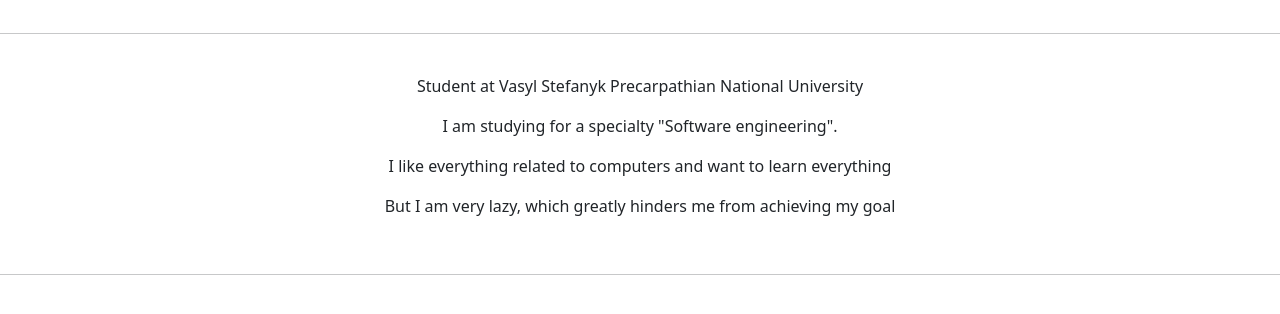
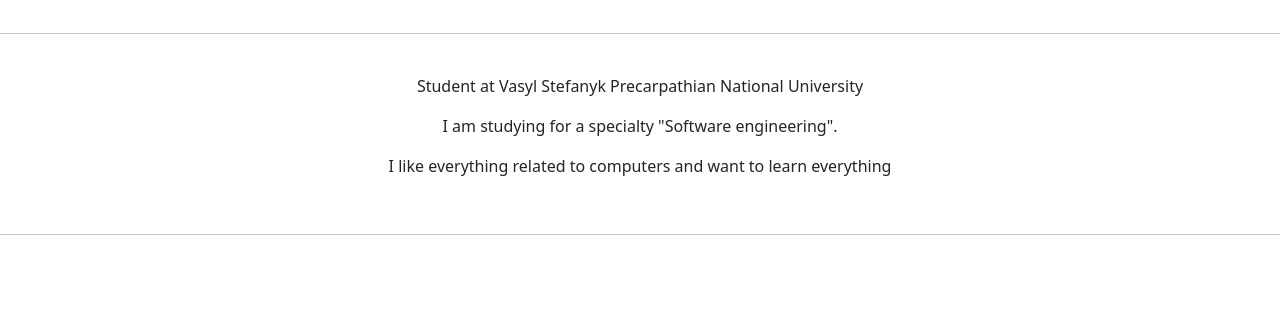
Before and after one commit to olkovtar/PythonWeb, a Python web app: template Koval_project/app/home/templates/home/index.html in a window 1280 px wide. Shown: the part 143-457 px from the top of the page. Run offline with Jinja, Linux system fonts and the light colour scheme; the template is opened without the code that fills it, so the values that code supplies are empty; some libraries are stand-ins or nearby versions.

Commit message:
Update index.html

```diff
--- a/Koval_project/app/home/templates/home/index.html
+++ b/Koval_project/app/home/templates/home/index.html
@@ -18,7 +18,6 @@
 <p class="text-center">Student at Vasyl Stefanyk Precarpathian National University</p>
 <p class="text-center"> I am studying for a specialty "Software engineering".</p>
 <p class="text-center">I like everything related to computers and want to learn everything</p>
-<p class="text-center">But I am very lazy, which greatly hinders me from achieving my goal</p>
 
 <br><hr><br>
 {% endblock %}
```
